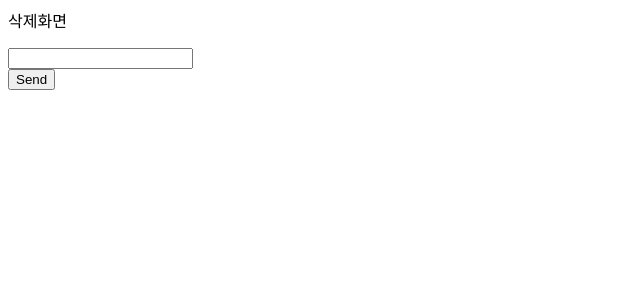
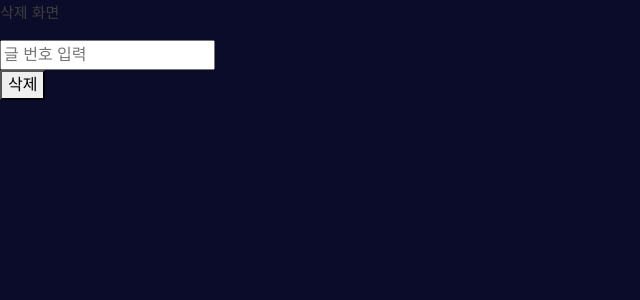
Before and after one commit to Sejiiinn/randomgameheaven, a Django app: template mypage/templates/mypage/delete_post.html in a window 1280 px wide. Shown: the top 300 px of the page, without its empty margins (0-640 px from the left). Run offline with Django 3.2, Linux system fonts and the light colour scheme; the template is opened without the code that fills it, so the values that code supplies are empty; some libraries are stand-ins or nearby versions.

Commit message:
마이페이지 삭제

```diff
--- a/mypage/templates/mypage/delete_post.html
+++ b/mypage/templates/mypage/delete_post.html
@@ -1,8 +1,42 @@
-<p> 삭제화면 </p>
+<!DOCTYPE html>
+<html lang="zxx">
+{% load static %}
 
+<head>
+    <meta charset="UTF-8">
+    <meta name="description" content="Anime Template">
+    <meta name="keywords" content="Anime, unica, creative, html">
+    <meta name="viewport" content="width=device-width, initial-scale=1.0">
+    <meta http-equiv="X-UA-Compatible" content="ie=edge">
+    <title>랜선 게임 천국</title>
+
+    <meta name="viewport" content="width=device-width, initial-scale=1">
+    <link rel="stylesheet" href="https://cdn.jsdelivr.net/npm/bootstrap@4.6.1/dist/css/bootstrap.min.css">
+    <script src="https://cdn.jsdelivr.net/npm/jquery@3.5.1/dist/jquery.slim.min.js"></script>
+    <script src="https://cdn.jsdelivr.net/npm/popper.js@1.16.1/dist/umd/popper.min.js"></script>
+    <script src="https://cdn.jsdelivr.net/npm/bootstrap@4.6.1/dist/js/bootstrap.bundle.min.js"></script>
+
+    <!-- Google Font -->
+    <link href="{% static 'https://fonts.googleapis.com/css2?family=Oswald:wght@300;400;500;600;700&display=swap' %}" rel="stylesheet">
+    <link href="{% static 'https://fonts.googleapis.com/css2?family=Mulish:wght@300;400;500;600;700;800;900&display=swap' %}"
+    rel="stylesheet">
+
+    <!-- Css Styles -->
+    <link rel="stylesheet" href="{% static 'css/bootstrap.min.css' %}" type="text/css">
+    <link rel="stylesheet" href="{% static 'css/font-awesome.min.css' %}" type="text/css">
+    <link rel="stylesheet" href="{% static 'css/elegant-icons.css' %}" type="text/css">
+    <link rel="stylesheet" href="{% static 'css/plyr.css' %}" type="text/css">
+    <link rel="stylesheet" href="{% static 'css/nice-select.css' %}" type="text/css">
+    <link rel="stylesheet" href="{% static 'css/owl.carousel.min.css' %}" type="text/css">
+    <link rel="stylesheet" href="{% static 'css/slicknav.min.css' %}" type="text/css">
+    <link rel="stylesheet" href="{% static 'css/style.css' %}" type="text/css">
+
+</head>
+
+<body>
+    <p> 삭제 화면 </p>
 <form action="" method="post">
-
-    <input type="text" name="a"><br>
+    <input placeholder="글 번호 입력" input type = "text" name = "a"><br>
     {% csrf_token %}
-    <button>Send</button>
+    <button>삭제</button>
     </form>
```
Also changed, not shown: mypage/templates/mypage/mypage.html (+6 -1 lines), mypage/views.py (+10 -2 lines).
